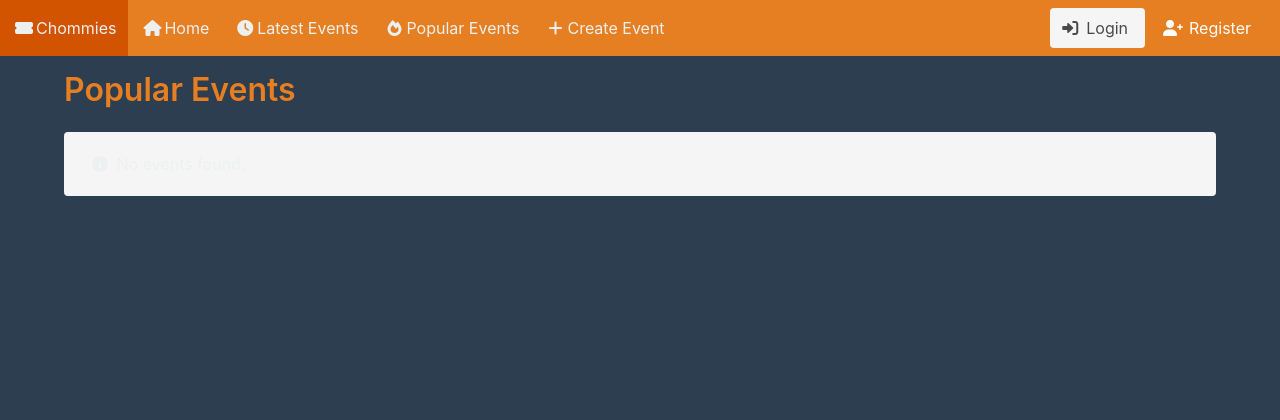
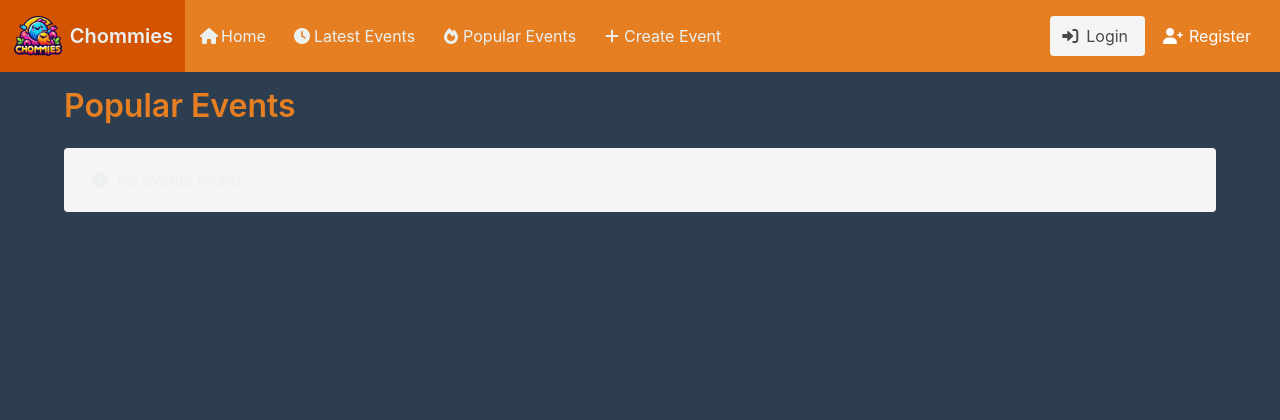
Before and after one commit to manelvf/chommi, a Django app: page / in a window 1280 px wide. Shown: the top 420 px of the page. Run offline with Django 5.2, Linux system fonts and the light colour scheme; data that the repository does not hold is empty; some libraries are stand-ins or nearby versions.

Commit message:
Align logo

```diff
--- a/bets/static/css/custom.css
+++ b/bets/static/css/custom.css
@@ -317,10 +317,6 @@ body {
         box-shadow: 0 4px 6px rgba(0, 0, 0, 0.1);
     }
 
-    .navbar-item {
-        padding: 1rem 1.5rem;
-    }
-
     .navbar-item:hover {
         background-color: var(--primary-dark) !important;
     }
@@ -355,3 +351,26 @@ body {
     font-weight: 500;
     text-shadow: 1px 1px 2px rgba(0, 0, 0, 0.3);
 }
+
+/* Logo Styles */
+.navbar-item img {
+    max-height: 3.5rem;
+    width: auto;
+    padding: 0.5rem 0;
+}
+
+.navbar-item .ml-2 {
+    margin-left: 1rem;
+    font-weight: 600;
+    color: var(--text-light);
+    font-size: 1.25rem;
+}
+
+/* Navbar Styles */
+.navbar {
+    min-height: 4.5rem;
+}
+
+.navbar-brand {
+    min-height: 4.5rem;
+}
--- a/bets/templates/base.html
+++ b/bets/templates/base.html
@@ -24,10 +24,8 @@
     <nav class="navbar is-primary" role="navigation" aria-label="main navigation">
         <div class="navbar-brand">
             <a class="navbar-item" href="{% url 'home' %}">
-                <span class="icon">
-                    <i class="fas fa-ticket-alt"></i>
-                </span>
-                <span>Chommies</span>
+                <img src="{% static 'images/logo.png' %}" alt="Chommies Logo">
+                <span class="ml-2">Chommies</span>
             </a>
 
             <a role="button" class="navbar-burger" aria-label="menu" aria-expanded="false" data-target="navbarMenu">
--- a/chommies/settings.py
+++ b/chommies/settings.py
@@ -121,15 +121,13 @@ STATIC_URL = "static/"
 
 STATICFILES_DIRS = [
     BASE_DIR / "bets" / "static",
+    BASE_DIR / "static",
 ]
 
 STATIC_ROOT = BASE_DIR / "staticfiles"
 
 # Serve static files directly in development
 if DEBUG:
-    STATICFILES_DIRS = [
-        BASE_DIR / "bets" / "static",
-    ]
     STATIC_ROOT = None  # Disable collectstatic in development
 
 # Default primary key field type
```
